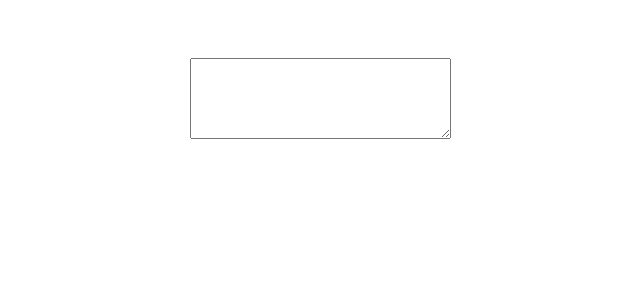
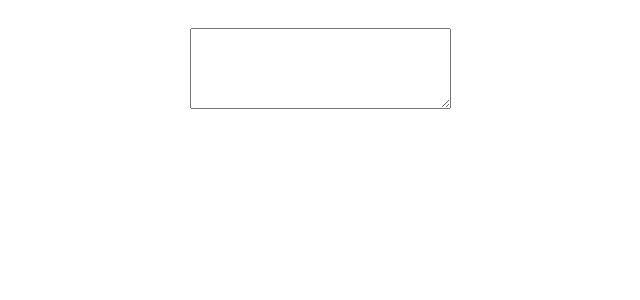
Before and after one commit to tech-zjf/at-editor, a React app: page / in a window 1280 px wide. Shown: the top 300 px of the page, without its empty margins (320-960 px from the left). Built offline with nearby package versions, Linux system fonts and the light colour scheme.

Commit message:
test style

```diff
--- a/src/index.less
+++ b/src/index.less
@@ -4,5 +4,5 @@
     display: flex;
     justify-content: center;
     align-items: center;
-    padding: 50px 20px;
+    padding:20px;
 }
```
